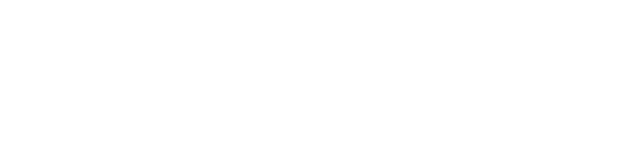
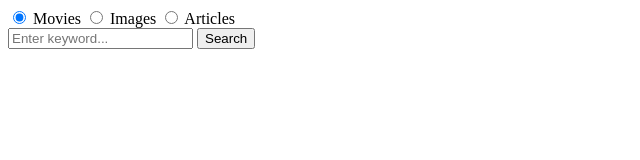
Before and after one commit to Katerynakulik/seekly, a plain HTML site: page index.html in a window 1280 px wide. Shown: the whole page, without its empty margins (0-640 px from the left). Drawn offline with Linux system fonts and the light colour scheme.

Commit message:
Create search html structure

```diff
--- a/index.html
+++ b/index.html
@@ -7,6 +7,34 @@
     <link rel="stylesheet" href="assets/CSS/style.css" />
   </head>
   <body>
+    <header>
+      <form class="search-form">
+        <!-- Search parameters -->
+        <div class="search-options">
+          <label>
+            <input type="radio" name="category" value="movies" checked />
+            Movies
+          </label>
+          <label>
+            <input type="radio" name="category" value="images" />
+            Images
+          </label>
+          <label>
+            <input type="radio" name="category" value="articles" />
+            Articles
+          </label>
+        </div>
+
+        <!-- Input part -->
+        <input
+          type="text"
+          name="query"
+          placeholder="Enter keyword..."
+          required
+        />
+        <button type="submit">Search</button>
+      </form>
+    </header>
     <script src="assets/js/script.js"></script>
   </body>
 </html>
```
